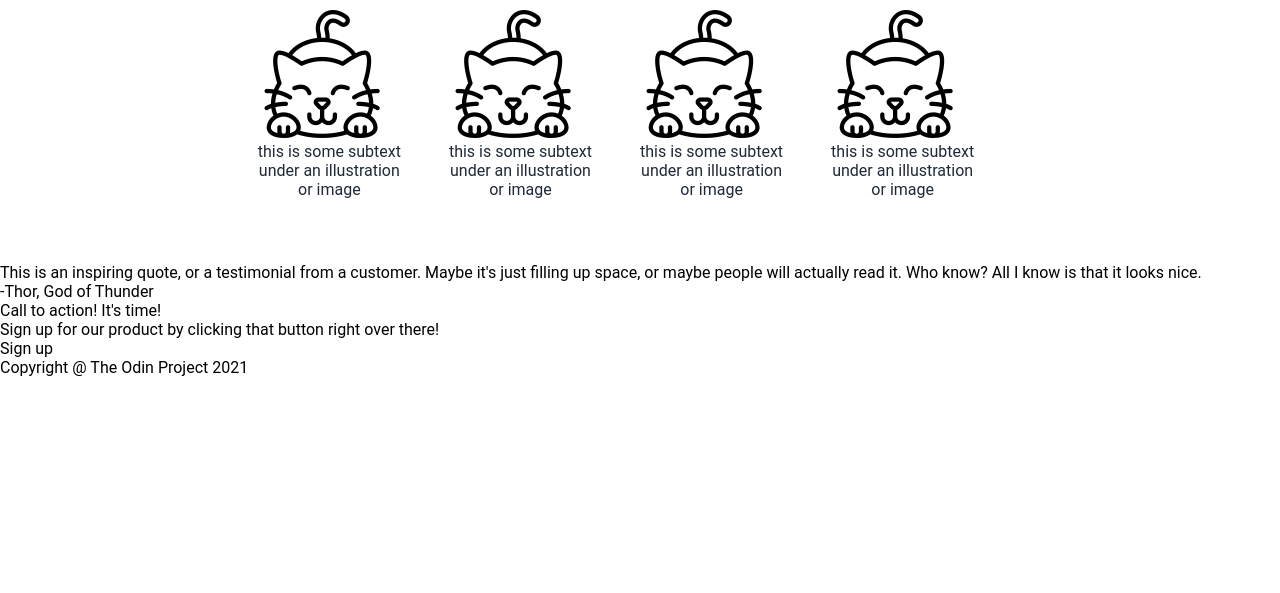
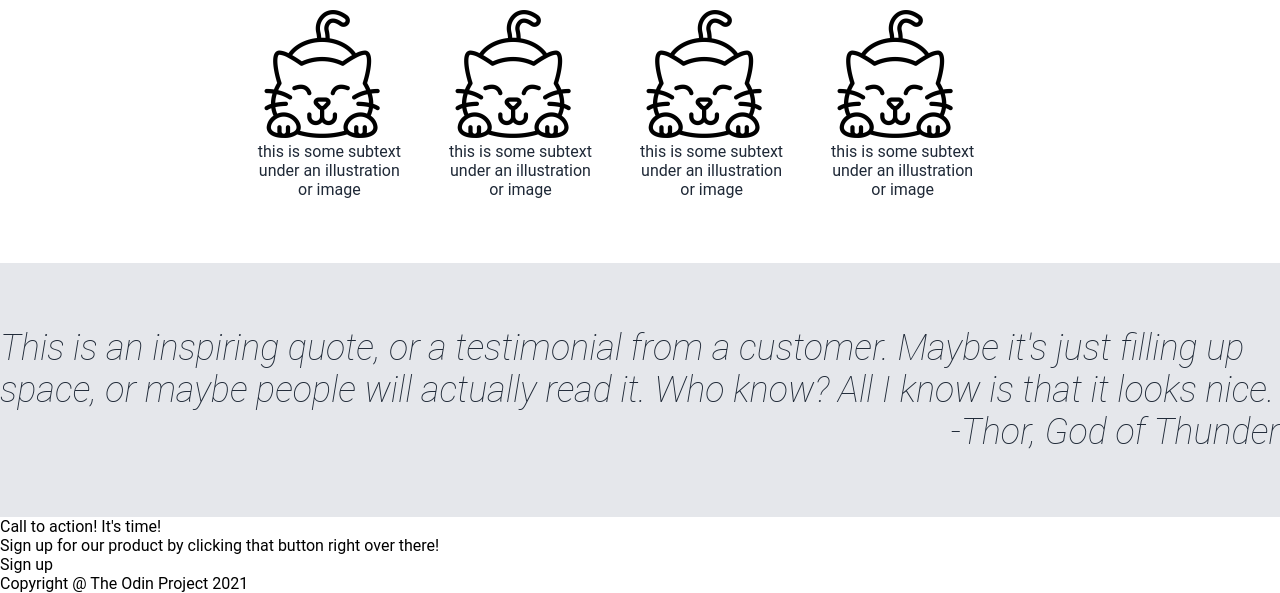
Before and after one commit to Sosopend/landing_page, a plain HTML site: page index.html in a window 1280 px wide. Shown: the part 728-1321 px from the top of the page. Before the commit the page ends 1105 px from the top, so only its background shows below. Drawn offline with Linux system fonts and the light colour scheme.

Commit message:
inspiring-quote finish

```diff
--- a/index.html
+++ b/index.html
@@ -68,7 +68,9 @@
             <div class="quote-content">
                 <p>This is an inspiring quote, or a testimonial from a customer. Maybe it's just filling up space, or
                     maybe people will actually read it. Who know? All I know is that it looks nice.</p>
+                <div class="author">
                     <p>-Thor, God of Thunder</p>
+                </div>
             </div>
         </div>
         <div id="action">
--- a/src/style.css
+++ b/src/style.css
@@ -124,3 +124,27 @@ header img {
     text-align: center;
     color: #1f2937;
 }
+
+#inspiring-quote {
+    background-color: #e5e7eb ;
+    padding-top: 64px;
+    padding-bottom: 64px;
+    display: flex;
+    justify-content: center;
+}
+
+#inspiring-quote .quote-content {
+    max-width: 1400px;
+}
+
+#inspiring-quote .quote-content .author {
+    display: flex;
+    flex-direction: row-reverse;
+}
+
+#inspiring-quote .quote-content p {
+    font-size: 36px;
+    color: #1f2937;
+    font-weight: lighter;
+    font-style: italic;
+}
```
Lines whose indentation alone changed are shown as unchanged.
